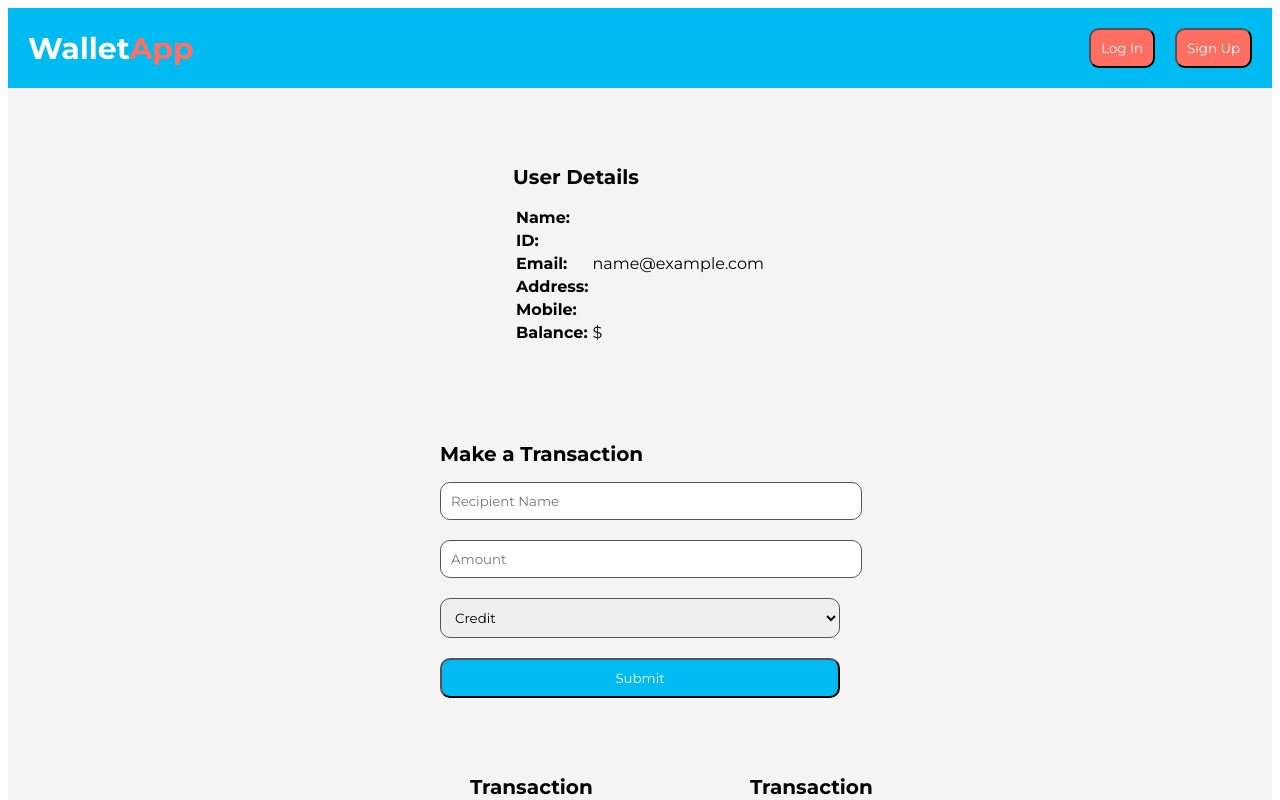
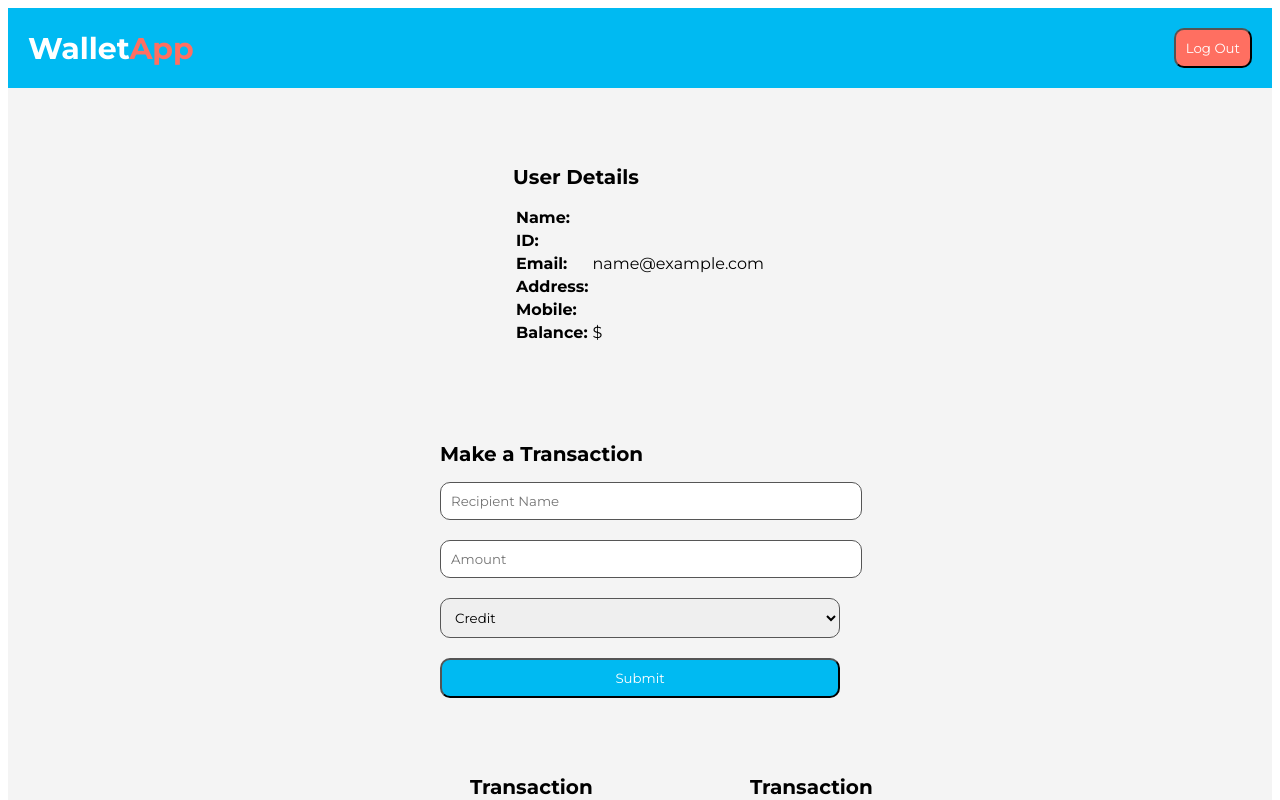
Before and after one commit to pramukhprajapati17/paytm-wallet, a React (Vite) app: page /Dashboard in a window 1280 px wide. Shown: the top 800 px of the page. Built offline with nearby package versions, Linux system fonts and the light colour scheme; sample sign-in values are in the browser's storage.

Commit message:
logout is created

```diff
--- a/src/App.jsx
+++ b/src/App.jsx
@@ -7,7 +7,6 @@ import { BrowserRouter, Routes, Route } from 'react-router-dom';
 import Login from './pages/Login';
 import Register from './pages/Register';
 import Home from './pages/Home';
-import Nav from './components/Nav';
 import React from 'react';
 import Dashboard from './pages/Dashboard';
 
@@ -15,7 +14,6 @@ function App() {
 
   return (
       <div>
-        <Nav />
         <BrowserRouter>
           <Routes>
             <Route path="/Login" element={<Login />} />
--- a/src/pages/Dashboard/index.jsx
+++ b/src/pages/Dashboard/index.jsx
@@ -17,11 +17,29 @@ function Dashboard() {
     }
   }, []);
 
+  const handleLogout = () => {
+    localStorage.removeItem('user');
+    navigate('/login');
+  };
+
   if (!user) {
     return <div>Loading...</div>;
   }
 
   return (
+    <div>
+      <header className="bg-primary text-white flex justify-between items-center p-2">
+      <a href="/" className="text-none">
+        <strong className="text-white font-bold f-30">
+          Wallet<span className="text-secondary">App</span>
+        </strong>
+      </a>
+      <div className="flex gap-2">
+        <button onClick={handleLogout} className="bg-secondary text-white p-1 rounded hover:bg-third">
+          Log Out
+        </button>
+      </div>
+    </header>
     <div className="bg h-screen flex flex-col items-center p-3">
       {/* User Details */}
       <div className=" bg-white rounded p-3 shadow">
@@ -118,6 +136,7 @@ function Dashboard() {
         </div>
       </div>
     </div>
+    </div>
   );
 }
 
--- a/src/pages/Home/index.jsx
+++ b/src/pages/Home/index.jsx
@@ -1,9 +1,11 @@
 import React from 'react';
 import Lottie from 'lottie-react';
 import LottieAnimation from '../../../public/lwallet.json';
+import Nav from '../../components/Nav';
 
 const Home = () => {
     return (
+      <div><Nav />
         <main className="flex justify-between items-center p-3 h-home">
         <div className="w-50">
           <h1 className="text-third f-70">
@@ -23,6 +25,7 @@ const Home = () => {
             <Lottie animationData={LottieAnimation} className='w-50'/>
         </div>
       </main>
+      </div>
     );
 };
 
--- a/src/pages/Login/index.jsx
+++ b/src/pages/Login/index.jsx
@@ -2,6 +2,7 @@ import React from 'react';
 import { Col, Form, Row, Input, message } from 'antd';
 import { useNavigate } from 'react-router-dom';
 import axios from 'axios';
+import Nav from '../../components/Nav';
 
 function Login() {
   const navigate = useNavigate();
@@ -25,6 +26,8 @@ function Login() {
   };
 
   return (
+    <div>
+      <Nav />
     <div className="bg flex items-center justify-center h-login">
       <div className="card w-400 p-2">
         <h1 className="text-2xl">WALLET - LOGIN</h1>
@@ -56,6 +59,7 @@ function Login() {
         </Form>
       </div>
     </div>
+    </div>
   );
 }
 
--- a/src/pages/Register/index.jsx
+++ b/src/pages/Register/index.jsx
@@ -2,7 +2,7 @@ import React from 'react';
 import { Row, Col, Form, Input, Select, message } from 'antd';
 import { useNavigate } from 'react-router-dom';
 import axios from 'axios';
-
+import Nav from '../../components/Nav';
 function Register() {
   const navigate = useNavigate();
 
@@ -47,6 +47,8 @@ function Register() {
   };
 
   return (
+    <div>
+      <Nav />
     <div className='m-5'>
       <div className="flex items-center justify-between">
         <h1 className="text-2xl">WALLET - REGISTER</h1>
@@ -159,6 +161,7 @@ function Register() {
         </div>
       </Form>
     </div>
+    </div>
   );
 }
 
```
